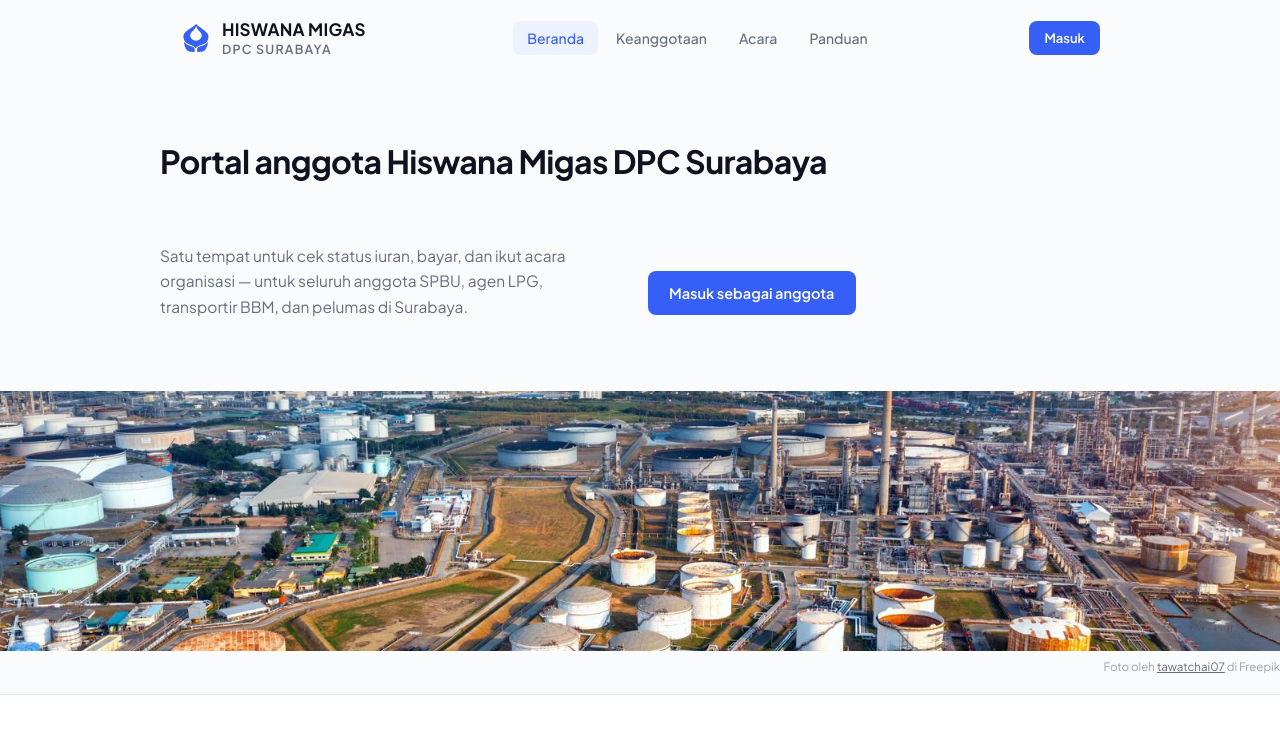
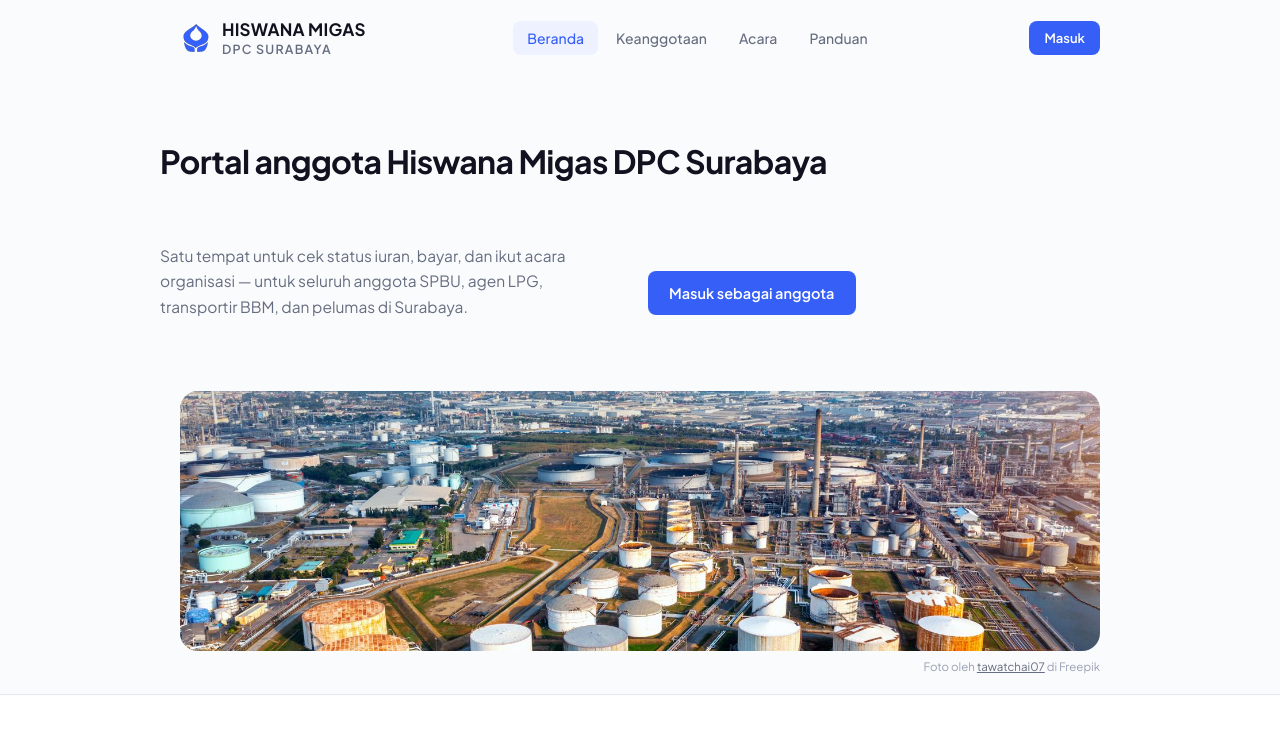
Before and after one commit to anurindahsari/anggota-project, a Next.js app in the folder frontend/: page / in a window 1280 px wide. Shown: the top 735 px of the page. Built offline with nearby package versions, Linux system fonts and the light colour scheme.

Commit message:
lebar foto

```diff
--- a/frontend/app/page.js
+++ b/frontend/app/page.js
@@ -17,8 +17,8 @@
         </Link>
       </div>
 
-      <div className="hero-banner">
-        <div className="hero-banner-inner" style={{ padding: 0, overflow: 'hidden' }}>
+      <div className="hero-banner" style={{ maxWidth: 960, margin: '0 auto', padding: '0 20px' }}>
+        <div className="hero-banner-inner" style={{ padding: 0, overflow: 'hidden', borderRadius: 18 }}>
           <img
             src="/hero-refinery.jpg"
             alt="Kilang minyak dan gas dari udara"
```
